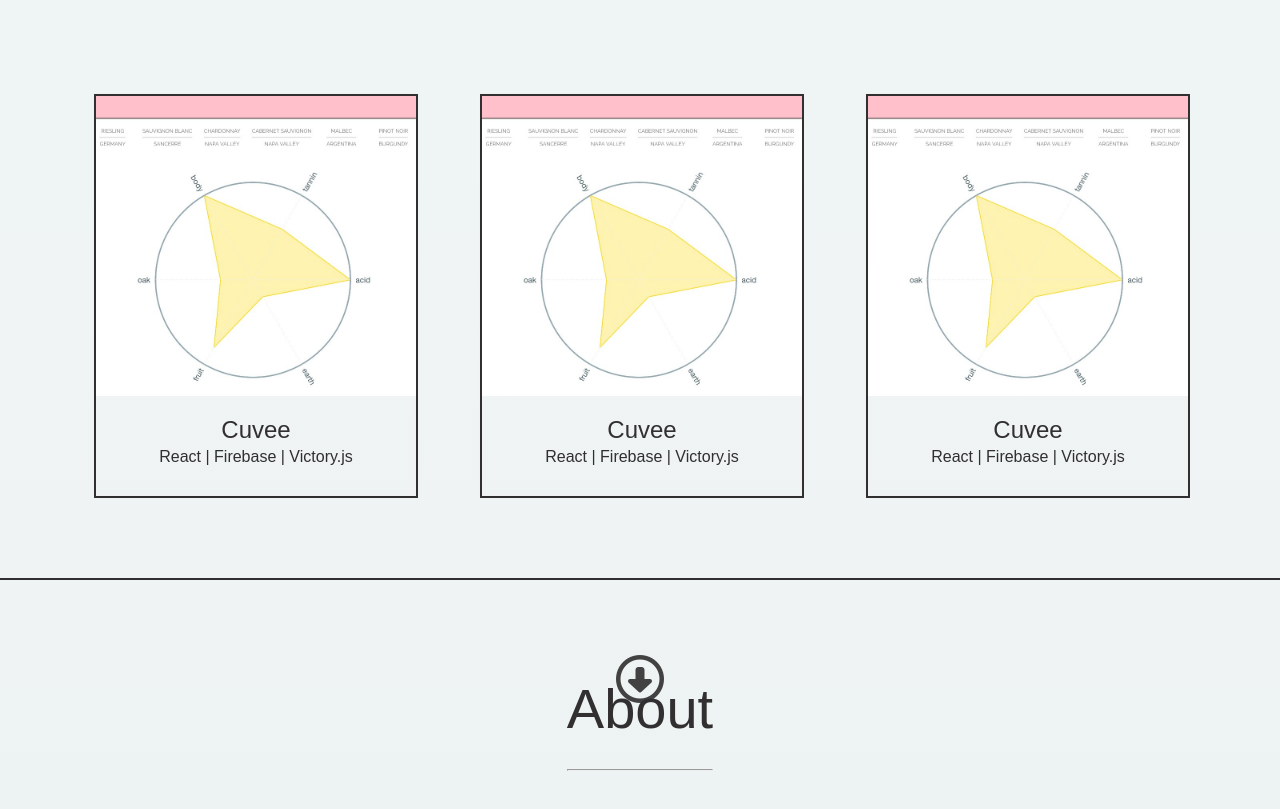
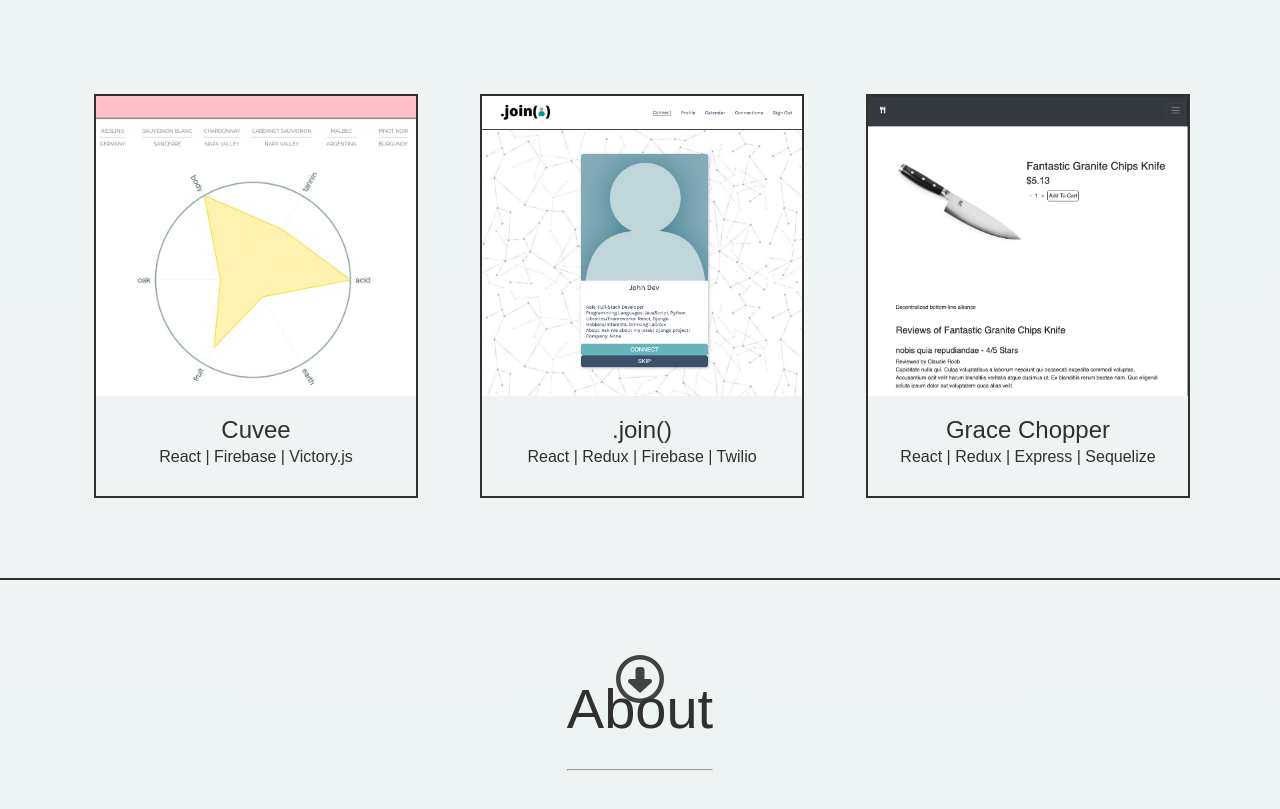
Before and after one commit to jonah-ullman/portfolio, a React app: page / in a window 1280 px wide. Shown: the part 1024-1833 px from the top of the page. Built offline with nearby package versions, Linux system fonts and the light colour scheme; a web font is replaced by a local one.

Commit message:
updated projects information, links, and images

```diff
--- a/client/components/ProjectCard.js
+++ b/client/components/ProjectCardCuvee.js
@@ -1,11 +1,11 @@
 import React from 'react';
 
-function ProjectCard(props) {
+function ProjectCardCuvee() {
   return (
     <div className="project-card">
       <div className="project-card-inner">
         <div className="project-card-front">
-          <div className="project-card-image" />
+          <div className="project-card-image cuvee-image" />
           <div className="project-card-content">
             <div className="project-title">Cuvee</div>
             <div className="project-tech">React | Firebase | Victory.js</div>
@@ -13,12 +13,15 @@ function ProjectCard(props) {
         </div>
         <div className="project-card-back">
           <div className="project-card-button-container">
-            <a href="#projects">
+            <a
+              href="https://github.com/jonah-ullman/cuvee-taste-generator"
+              target="_blank"
+            >
               <div className="project-card-button">
                 <div>Source Code</div>
               </div>
             </a>
-            <a href="#projects">
+            <a href="https://cuvee-taste-generator.web.app/" target="_blank">
               <div className="project-card-button">
                 <div>Demo</div>
               </div>
@@ -26,7 +29,8 @@ function ProjectCard(props) {
           </div>
           <div className="project-card-description">
             A tool to connect people with wines they'll enjoy based on the foods
-            they love, with data visualization to enhance the experience.
+            they love, with data visualization to enhance the experience. Built
+            solo in a 4-day sprint.
           </div>
         </div>
       </div>
@@ -34,7 +38,4 @@ function ProjectCard(props) {
   );
 }
 
-export default ProjectCard;
-
-//             A tool to connect people with wines they'll enjoy based on the foods
-//             they love, with data visualization to enhance the experience.
+export default ProjectCardCuvee;
--- /dev/null
+++ b/client/components/ProjectCardGraceChopper.js
@@ -0,0 +1,38 @@
+import React from 'react';
+
+function ProjectCardGraceChopper() {
+  return (
+    <div className="project-card">
+      <div className="project-card-inner">
+        <div className="project-card-front">
+          <div className="project-card-image grace-chopper-image" />
+          <div className="project-card-content">
+            <div className="project-title">Grace Chopper</div>
+            <div className="project-tech">
+              React | Redux | Express | Sequelize
+            </div>
+          </div>
+        </div>
+        <div className="project-card-back">
+          <div className="project-card-button-container">
+            <a
+              href="https://github.com/Grace-Chopper/grace-chopper"
+              target="_blank"
+            >
+              <div className="project-card-button">
+                <div>Source Code</div>
+              </div>
+            </a>
+          </div>
+          <div className="project-card-description">
+            A single-page ecommerce site with support for guests and
+            authenticated users. React with Redux for state management in the
+            front-end, Express, PostgreSQL and Sequelize in the back-end.
+          </div>
+        </div>
+      </div>
+    </div>
+  );
+}
+
+export default ProjectCardGraceChopper;
--- /dev/null
+++ b/client/components/ProjectCardJoin.js
@@ -0,0 +1,40 @@
+import React from 'react';
+
+function ProjectCardJoin() {
+  return (
+    <div className="project-card">
+      <div className="project-card-inner">
+        <div className="project-card-front">
+          <div className="project-card-image join-image" />
+          <div className="project-card-content">
+            <div className="project-title">.join()</div>
+            <div className="project-tech">
+              React | Redux | Firebase | Twilio
+            </div>
+          </div>
+        </div>
+        <div className="project-card-back">
+          <div className="project-card-button-container">
+            <a
+              href="https://github.com/Yellow-Team-Capstone-Project/JoinCapstone"
+              target="_blank"
+            >
+              <div className="project-card-button">
+                <div>Source Code</div>
+              </div>
+            </a>
+          </div>
+          <div className="project-card-description">
+            A Tinder-style remote networking app for technology professionals.
+            Features include custom video chat client built with Twilio
+            Programmable Video, direct messaging leveraging the realtime
+            capabilities of Google Cloud Firestore, and calendar to keep track
+            of networking appointments.
+          </div>
+        </div>
+      </div>
+    </div>
+  );
+}
+
+export default ProjectCardJoin;
--- a/client/components/Projects.js
+++ b/client/components/Projects.js
@@ -1,5 +1,5 @@
 import React from 'react';
-import { ProjectCard } from '.';
+import { ProjectCardCuvee, ProjectCardJoin, ProjectCardGraceChopper } from '.';
 
 function Projects() {
   return (
@@ -9,9 +9,9 @@ function Projects() {
         <hr />
       </div>
       <div id="project-cards-container">
-        <ProjectCard />
-        <ProjectCard />
-        <ProjectCard />
+        <ProjectCardCuvee />
+        <ProjectCardJoin />
+        <ProjectCardGraceChopper />
       </div>
       <a href="#about">
         <i className="far fa-arrow-alt-circle-down down-arrow"></i>
--- a/client/components/index.js
+++ b/client/components/index.js
@@ -2,6 +2,8 @@
 export { default as Navbar } from './Navbar';
 export { default as Hero } from './Hero';
 export { default as Projects } from './Projects';
-export { default as ProjectCard } from './ProjectCard';
+export { default as ProjectCardCuvee } from './ProjectCardCuvee';
+export { default as ProjectCardJoin } from './ProjectCardJoin';
+export { default as ProjectCardGraceChopper } from './ProjectCardGraceChopper';
 export { default as About } from './About';
 export { default as Logos } from './Logos';
--- a/public/style.css
+++ b/public/style.css
@@ -247,8 +247,19 @@ a {
   max-width: 100%;
   max-height: 75%;
   overflow: hidden;
+  background-size: 100%;
+}
+
+.cuvee-image {
   background-image: url('/cuvee.jpg');
-  background-size: 100%;
+}
+
+.join-image {
+  background-image: url('/join.png');
+}
+
+.grace-chopper-image {
+  background-image: url('/grace-chopper2.png');
 }
 
 .project-title {
```
Also changed, not shown: public/grace-chopper.png (added), public/grace-chopper1.png (added), public/grace-chopper2.png (added), public/join.png (added).
